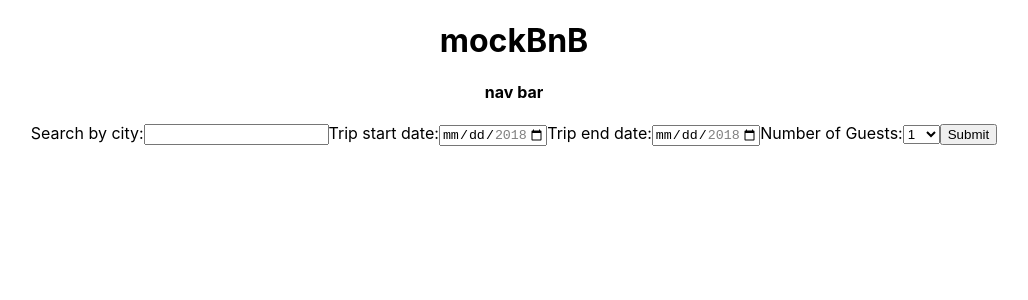
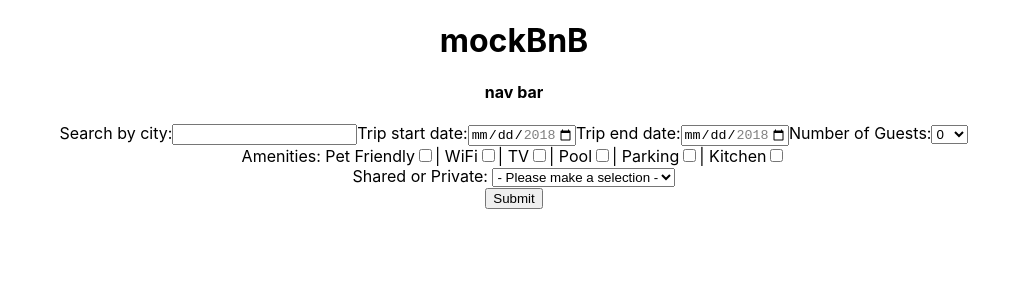
Before and after one commit to danmj/Module-4-Final-Project, a React (Create React App) app in the folder Frontend-Project-Folder/: page /results in a window 1280 px wide. Both pictures are taken after typing "Sample" into the empty fields and a click on the input "Submit". Shown: the top 300 px of the page, without its empty margins (126-1154 px from the left). Built offline with nearby package versions, Linux system fonts and the light colour scheme; no server answers.

Commit message:
added html elements to search component

```diff
--- a/Frontend-Project-Folder/public/index.html
+++ b/Frontend-Project-Folder/public/index.html
@@ -20,6 +20,7 @@
       Learn how to configure a non-root public URL by running `npm run build`.
     -->
     <title>React App</title>
+
   </head>
   <body>
     <noscript>
--- a/Frontend-Project-Folder/src/Components/FavoritesCard.js
+++ b/Frontend-Project-Folder/src/Components/FavoritesCard.js
@@ -7,19 +7,22 @@ const FavoritesCard = (props) => {
   }
 
   const handleBooking = () => {
-    props.handleBooking(props.listing)
+    props.handleBooking()
   }
 
   return(
-    <div class="favorite-card">
-    <h3>{props.listing.name}</h3>
-    <p>Rating: {props.listing.average_rating}/5.0 ({Math.floor(Math.random() * 100 + 1)} Ratings)</p>
-    <p>Rate: ${props.listing.price}/night, Max: {props.listing.max_occupants} guests</p>
-    <p>Description: {props.listing.description}</p>
+    <div>
+      <h3>{props.listing.title}</h3>
+      <p>{props.listing.host_name}</p>
+      <p>{props.listing.type}</p>
+      <p>{props.listing.max_guests}</p>
+      <p>{props.listing.price}</p>
+      <p>{props.listing.rating}</p>
+      <p>{props.listing.description}</p>
 
-    <button onClick={handleFavorites}>{props.listing.favorited ? "Remove" : "Favorite"}</button>
-    <button onClick={handleBooking}>Book This Place</button>
-  </div>
+      <button onClick={handleFavorites}>{props.listing.favorited ? "Remove" : "Favorite"}</button>
+      <button onClick={handleBooking}>Book This Place</button>
+    </div>
   )
 }
 
--- a/Frontend-Project-Folder/src/Components/Search.js
+++ b/Frontend-Project-Folder/src/Components/Search.js
@@ -55,6 +55,7 @@ class Search extends Component {
 
           <label htmlFor="guests_dropdown">Number of Guests:</label>
           <select name="guests" value={this.state.guests} onChange={this.guestChanger}>
+            <option value={null}>0</option>
             <option value="1">1</option>
             <option value="2">2</option>
             <option value="3">3</option>
@@ -67,6 +68,32 @@ class Search extends Component {
             <option value="10">10</option>
           </select>
 
+          <br />
+
+          <label>Amenities: </label>
+          Pet Friendly<input type="checkbox" name="ammenity1" value="pet_friendly" />
+          |
+          WiFi<input type="checkbox" name="ammenity2" value="wifi" />
+          |
+          TV<input type="checkbox" name="ammenity3" value="tv" />
+          |
+          Pool<input type="checkbox" name="ammenity4" value="pool" />
+          |
+          Parking<input type="checkbox" name="ammenity5" value="parking" />
+          |
+          Kitchen<input type="checkbox" name="ammenity6" value="kitchen" />
+
+          <br />
+
+          <label htmlFor="type_dropdown">Shared or Private: </label>
+          <select name="type" onChange={this.typeChanger}>
+            <option value={null}>- Please make a selection -</option>
+            <option value="shared">Shared</option>
+            <option value="private">Private</option>
+          </select>
+
+          <br />
+
           <input type="submit" value="Submit" />
         </form>
       </div>
--- a/Frontend-Project-Folder/src/Containers/ListingsContainer.js
+++ b/Frontend-Project-Folder/src/Containers/ListingsContainer.js
@@ -4,12 +4,30 @@ import ListingCard from '../Components/ListingCard.js';
 class ListingsContainer extends Component {
 
   renderListingCards = () => {
+    if (this.props.searchObj.city && this.props.searchObj.guests) {
       const searchResults = this.props.listingData.filter(listing => {
         return listing.max_occupants >= this.props.searchObj.guests && listing.city === this.props.searchObj.city
       })
       return searchResults.map((listing) => {
         return <ListingCard key={listing.id} listing={listing} toggleFavorite={this.props.toggleFavorite} handleBooking={this.props.handleBooking}/>
       })
+    }
+    else if (this.props.searchObj.city) {
+      const searchResults = this.props.listingData.filter(listing => {
+        return listing.city === this.props.searchObj.city
+      })
+      return searchResults.map((listing) => {
+        return <ListingCard key={listing.id} listing={listing} toggleFavorite={this.props.toggleFavorite} handleBooking={this.props.handleBooking}/>
+      })
+    }
+    else if (this.props.searchObj.guests) {
+      const searchResults = this.props.listingData.filter(listing => {
+        return listing.max_occupants >= this.props.searchObj.guests
+      })
+      return searchResults.map((listing) => {
+        return <ListingCard key={listing.id} listing={listing} toggleFavorite={this.props.toggleFavorite} handleBooking={this.props.handleBooking}/>
+      })
+    }
   }
 
   render() {
```
Also changed, not shown: 1 other file (tests, documents, lock files or other folders). Lines whose indentation alone changed are shown as unchanged.
